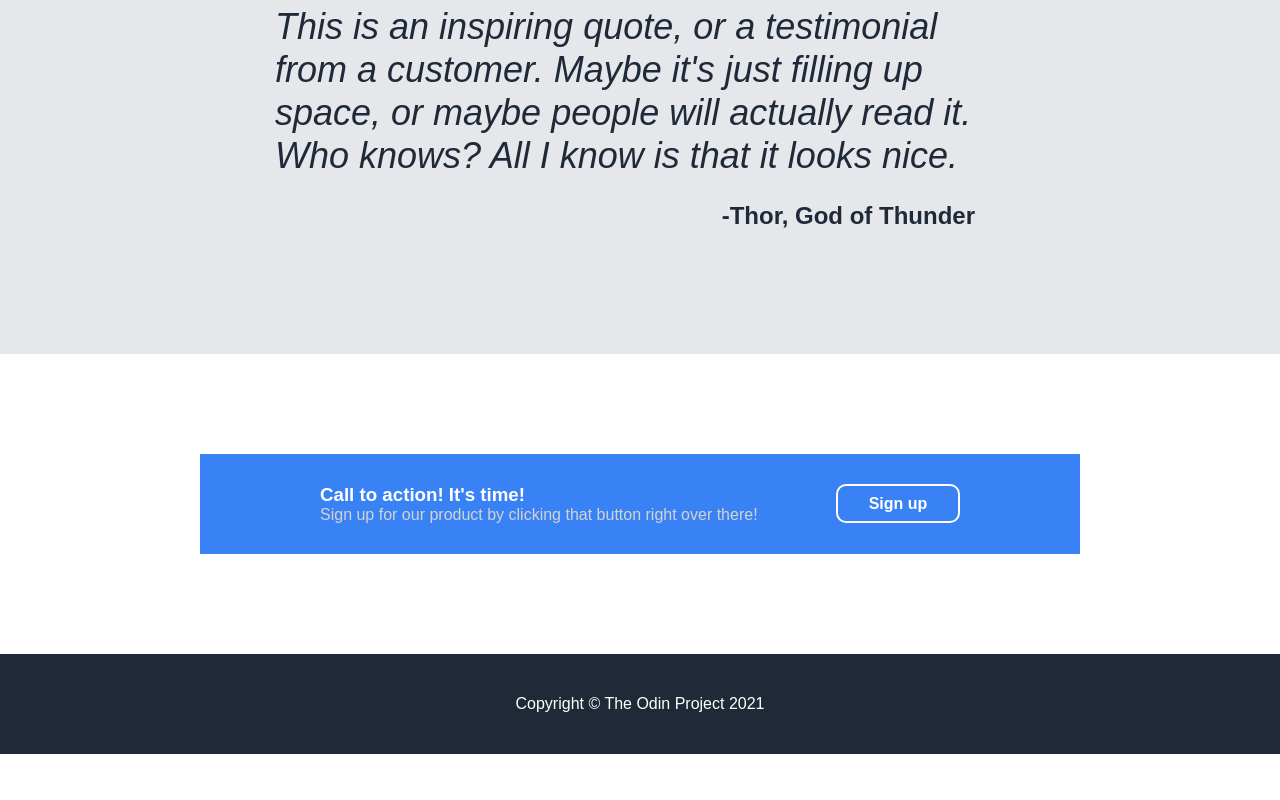
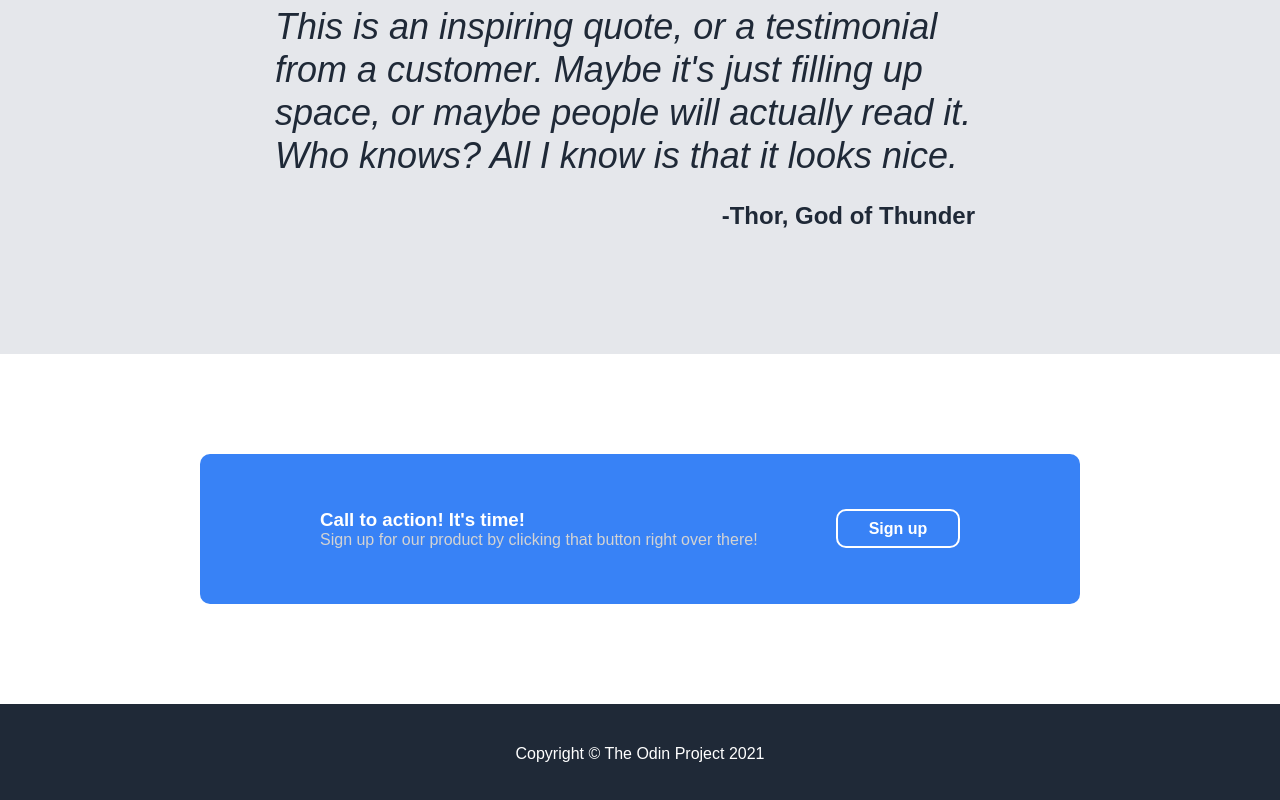
Before and after one commit to SyedArhamAziz/odin-landing-page, a plain HTML site: page index.html in a window 1280 px wide. Shown: the part 1025-1825 px from the top of the page. Before the commit the page ends 1779 px from the top, so only its background shows below. Drawn offline with Linux system fonts and the light colour scheme.

Commit message:
added rounded corners to blue square and adjusted its height

```diff
--- a/styles.css
+++ b/styles.css
@@ -129,6 +129,7 @@ h2 {
 }
 #blue-container {
     width: 100%;
+    height: 90px;
     background-color: #3882F6;
     color: white;
     font-family: sans-serif;
@@ -139,6 +140,7 @@ h2 {
     padding-right: 120px;
     padding-top: 30px;
     padding-bottom: 30px;
+    border-radius: 10px;
 }
 h3 {
     margin: 0;
```
